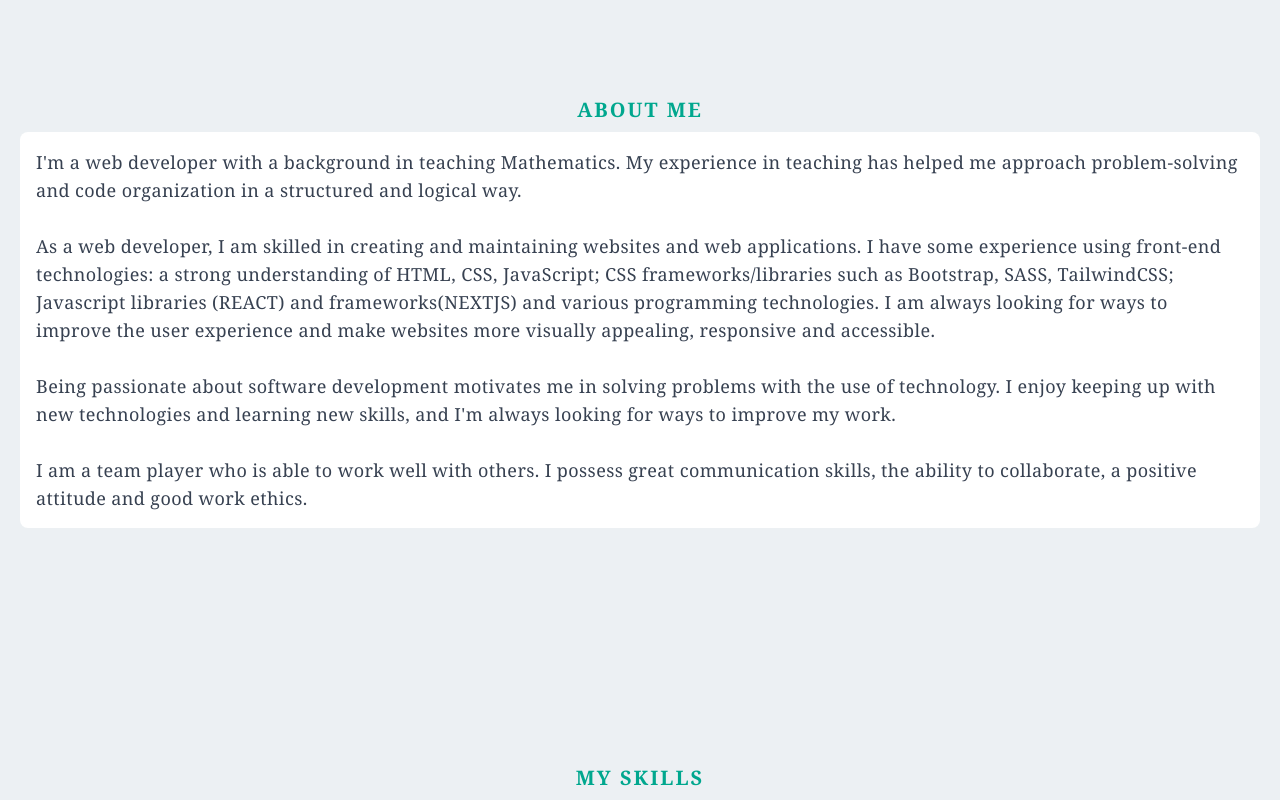
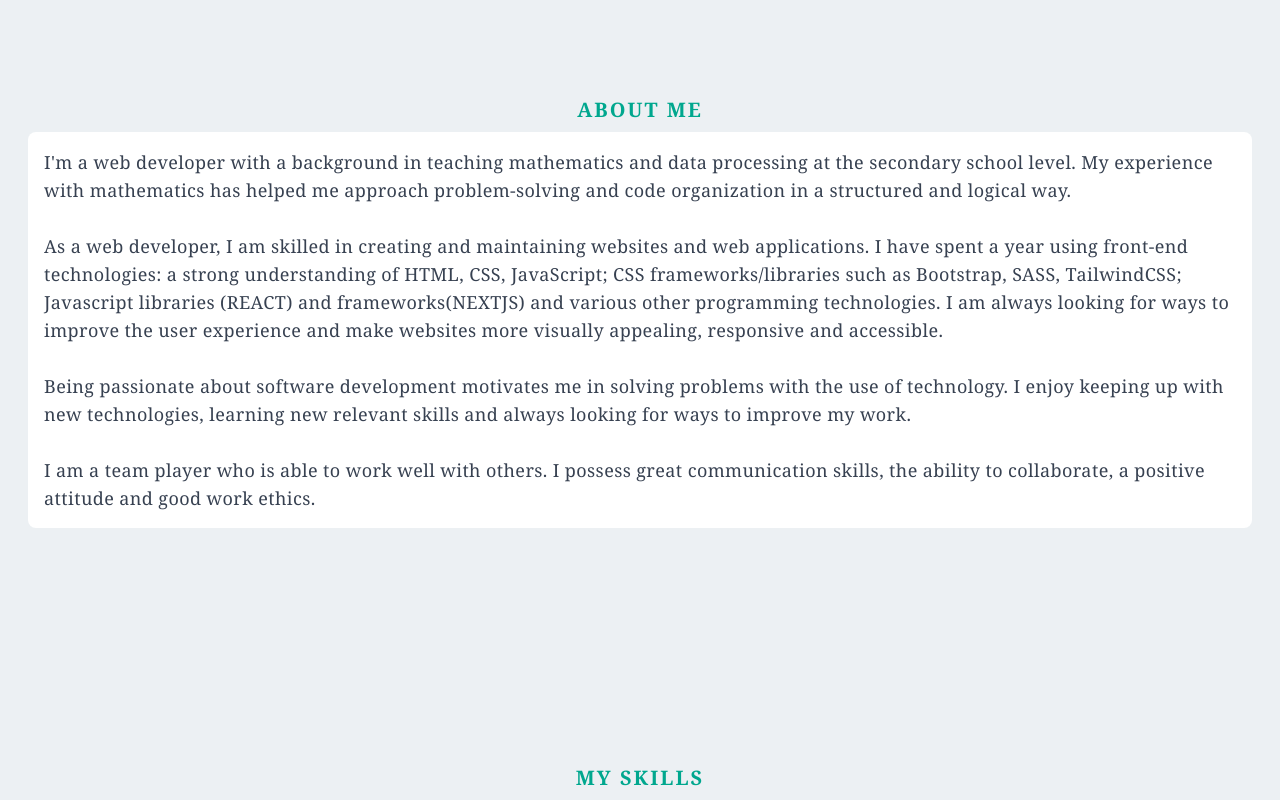
Before and after one commit to Sebastine-thrive/next-portfolio, a Next.js app: page / in a window 1280 px wide. Shown: the part 940-1740 px from the top of the page. Built offline with nearby package versions, Linux system fonts and the light colour scheme.

Commit message:
margin added to contact form

```diff
--- a/data/data.json
+++ b/data/data.json
@@ -5,43 +5,17 @@
       "title": "PartyTyme Cocktails",
       "class": "projects",
       "description": "This project utilises ReactJS, Context API for state data management and cocktail information sourced from https://www.thecocktaildb.com to present a beautiful, informative cocktail recipe site. Users can search for cocktails recipe by typing a letter or the cocktail name. It is currently hosted on netlify. ",
-            "tech": [
-                "ReactJs ",
-                "Redux ",
-                "Apolloclient ",
-                "Netlify "
-            ],
+      "tech": ["ReactJs ", "Redux ", "Apolloclient ", "Netlify "],
       "image": "https://res.cloudinary.com/dffplr9xe/image/upload/v1676350295/Portfolio%20project%20Images/c_nfspyd.png",
       "url": "https://partytymecocktails.netlify.app/",
       "github": "https://github.com/Sebastine-thrive/cocktail-hub"
-        },
-        {
-            "id": "EasyShop Itemstore",
-            "title": "EasyShop Itemstore",
-            "class": "projects",
-            "description": "This project was created using  ReactJs and the Redux toolkit with data sourced from a graphQl backend endpoint via Apolloclient.  Users can view products and their details, toogle  currency options and proceed to checkout. It is currently hosted on netlify. The checkout page will be available soon.",
-            "tech": [
-                "ReactJs ",
-                "Redux ",
-                "Graphql ",
-                "Apolloclient ",
-                "Netlify "
-            ],
-            "image": "https://res.cloudinary.com/dffplr9xe/image/upload/v1676349534/Portfolio%20project%20Images/easyshop_jki1w4.png",
-            "url": "https://easyshop-itemstore.netlify.app/",
-            "github": "https://github.com/Sebastine-thrive/Itemstore-"
     },
     {
       "id": "Thrive Ecommerce Admin Dashboard",
       "title": "Thrive Ecommerce Admin Dashboard",
       "class": "projects",
       "description": "Created and designed using ReactJS, TailwindCSS and Context API for state data management, this project utilises available dummy data to illustrate a typical e-commerce admin dashboard. Features include dynamically rendering a side navigation, rendering components such as an order page, charts, calendar, color picker, text editor etc. Different color modes can be effected. It is currently hosted on netlify.",
-            "tech": [
-                "ReactJs ",
-                "ContextAPI ",
-                "TailwindCSS ",
-                "Netlify "
-            ],
+      "tech": ["ReactJs ", "ContextAPI ", "TailwindCSS ", "Netlify "],
       "image": "https://res.cloudinary.com/dffplr9xe/image/upload/v1676090378/Portfolio%20project%20Images/admin_dashboard_cxukm7.png",
       "url": "https://thriveadmin-dashboard.netlify.app/",
       "github": "https://github.com/Sebastine-thrive/admin-dashboard"
@@ -51,12 +25,7 @@
       "title": "Scrumlife Scrumboard App",
       "class": "projects",
       "description": "Built with React and React BeautifulDND, Context API  for state data management, this project provides a means of applying scrum locally in managing tasks. It currently uses the user's local storage for storing data. With a sign-in and sign-up form managed by React Hook Form to validate a user. Common operations include create, read and delete. It is currently hosted on netlify.",
-            "tech": [
-                "ReactJs ",
-                "ContextAPI ",
-                "React-HookForm ",
-                "Netlify "
-            ],
+      "tech": ["ReactJs ", "ContextAPI ", "React-HookForm ", "Netlify "],
       "image": "https://res.cloudinary.com/dffplr9xe/image/upload/v1676090290/Portfolio%20project%20Images/scrumlife_pic_ib47sr.png",
       "url": "https://scrumlife.netlify.app/",
       "github": "https://github.com/Sebastine-thrive/chatscrum"
@@ -66,15 +35,20 @@
       "title": "Talk-And-Show Africa",
       "class": "projects",
       "description": "Designed and built this beautiful, responsive home page of a website that showcases links to single movies, movie series, news, etc., using HTML, CSS and vanilla Javascript according to provided user interface design. Movies can be rated, news and events viewed with answeres to FAQs. The design makes it easy to fetch a user's rating of a movie to the backend, modify News and events updates, etc.",
-            "tech": [
-                "HTML ",
-                "CSS ",
-                "JavaScript ",
-                "Netlify "
-            ],
+      "tech": ["HTML ", "CSS ", "JavaScript ", "Netlify "],
       "image": "https://res.cloudinary.com/dffplr9xe/image/upload/v1679977174/TashAfrica_blh0ty.png",
       "url": "https://talkafrica.netlify.app",
       "github": "https://github.com/Sebastine-thrive/talkafrica"
+    },
+    {
+      "id": "Workit",
+      "title": "Workit",
+      "class": "projects",
+      "description": "Curved backgrounds are a beauty to behold on websites as they add some aethethic viewing. I created this home page following a challenge at <a>www.dribble.com> Dribble </> using HTML, CSS and the TailwindCSS library. ",
+      "tech": ["HTML ", "CSS ", "Netlify"],
+      "image": "https://res.cloudinary.com/dffplr9xe/image/upload/v1680695119/workit_rbhen7.png",
+      "url": "https://thrive-workit.netlify.app/",
+      "github": "https://github.com/Sebastine-thrive/workit-"
     }
   ]
 }
--- a/src/components/About.jsx
+++ b/src/components/About.jsx
@@ -1,41 +1,58 @@
-import React from 'react';
-import Image from 'next/image';
-import myImage from '../../public/sebastine.jpg';
+import React from "react";
+import Image from "next/image";
+import myImage from "../../public/sebastine.jpg";
 import { motion } from "framer-motion";
 
 export const About = () => {
   return (
-        <div id='about' className='w-full text-gray-700 min-h-screen md:h-screen mx-auto flex items-center py-16'>
-            <div className='max-w-[1240px] pt-24 mx-auto sm:flex flex-col sm:w-screen justify-center items-center align-center'>
+    <div
+      id="about"
+      className="w-full text-gray-700 min-h-screen md:h-screen mx-auto flex items-center py-16"
+    >
+      <div className="max-w-[1240px] pt-24 mx-auto sm:flex flex-col sm:w-screen justify-center items-center align-center">
         <motion.h3
-                    className='title text-[#00a78e] py-2 font-extrabold text-xl uppercase tracking-widest text-center'
+          className="title text-[#00a78e] py-2 font-extrabold text-xl uppercase tracking-widest text-center"
           initial={{ opacity: 0 }}
           whileInView={{ opacity: 1 }}
           transition={{ duration: 2.5 }}
         >
           About Me
         </motion.h3>
-                <div className='sm:flex sm:m-0 '>
-
-
-                    <p className="p-4 sm:w-full sm:text-sm md:text-lg  bg-white rounded-lg font-serif "> I'm a web developer with a background in teaching Mathematics. My experience in teaching has helped me approach problem-solving and code organization in a structured and logical way.
+        <div className="sm:flex sm:m-0 ">
+          <motion.p
+            className="p-4 sm:w-full mx-[0.5rem] sm:text-sm md:text-lg  bg-white rounded-lg font-serif "
+            initial={{ opacity: 0 }}
+            whileInView={{ opacity: 1 }}
+            transition={{ duration: 3.5 }}
+          >
+            {" "}
+            I'm a web developer with a background in teaching mathematics and
+            data processing at the secondary school level. My experience with
+            mathematics has helped me approach problem-solving and code
+            organization in a structured and logical way.
             <br />
             <br />
-
-                        As a web developer, I am skilled in creating and maintaining websites and web applications. I have some experience using front-end technologies: a strong understanding of HTML, CSS, JavaScript; CSS frameworks/libraries such as Bootstrap, SASS, TailwindCSS; Javascript libraries (REACT) and frameworks(NEXTJS) and various programming technologies. I am always looking for ways to improve the user experience and make websites more visually appealing, responsive and accessible.
+            As a web developer, I am skilled in creating and maintaining
+            websites and web applications. I have spent a year using front-end
+            technologies: a strong understanding of HTML, CSS, JavaScript; CSS
+            frameworks/libraries such as Bootstrap, SASS, TailwindCSS;
+            Javascript libraries (REACT) and frameworks(NEXTJS) and various
+            other programming technologies. I am always looking for ways to
+            improve the user experience and make websites more visually
+            appealing, responsive and accessible.
             <br />
             <br />
-
-                        Being passionate about software development motivates me in solving problems with the use of technology. I enjoy keeping up with new technologies and learning new skills, and I'm always looking for ways to improve my work.
+            Being passionate about software development motivates me in solving
+            problems with the use of technology. I enjoy keeping up with new
+            technologies, learning new relevant skills and always looking for
+            ways to improve my work.
             <br />
-                        <br />
-
-                        I am a team player who is able to work well with others. I possess great communication skills, the ability to collaborate, a positive
-                        attitude and good work ethics.
-                    </p>
-                </div>
-
+            <br />I am a team player who is able to work well with others. I
+            possess great communication skills, the ability to collaborate, a
+            positive attitude and good work ethics.
+          </motion.p>
         </div>
       </div>
-    )
-}
+    </div>
+  );
+};
--- a/src/components/Contact.jsx
+++ b/src/components/Contact.jsx
@@ -32,7 +32,7 @@ export const Contact = () => {
 
                     {/* left part of the contact */}
 
-                    <div className='col-span-3 lg:col-span-2 w-full h-full shadow-xl border-white border-2 rounded-[1rem] p-4'>
+                    <div className='col-span-3 lg:col-span-2 w-full mx-[0.2rem] h-full shadow-xl border-white border-2 rounded-[1rem] p-4'>
                         <div className='lg:p-4 h-full'>
                             <div className='w-full py-2 '>
                                 <Image
```
Lines whose indentation alone changed are shown as unchanged.
